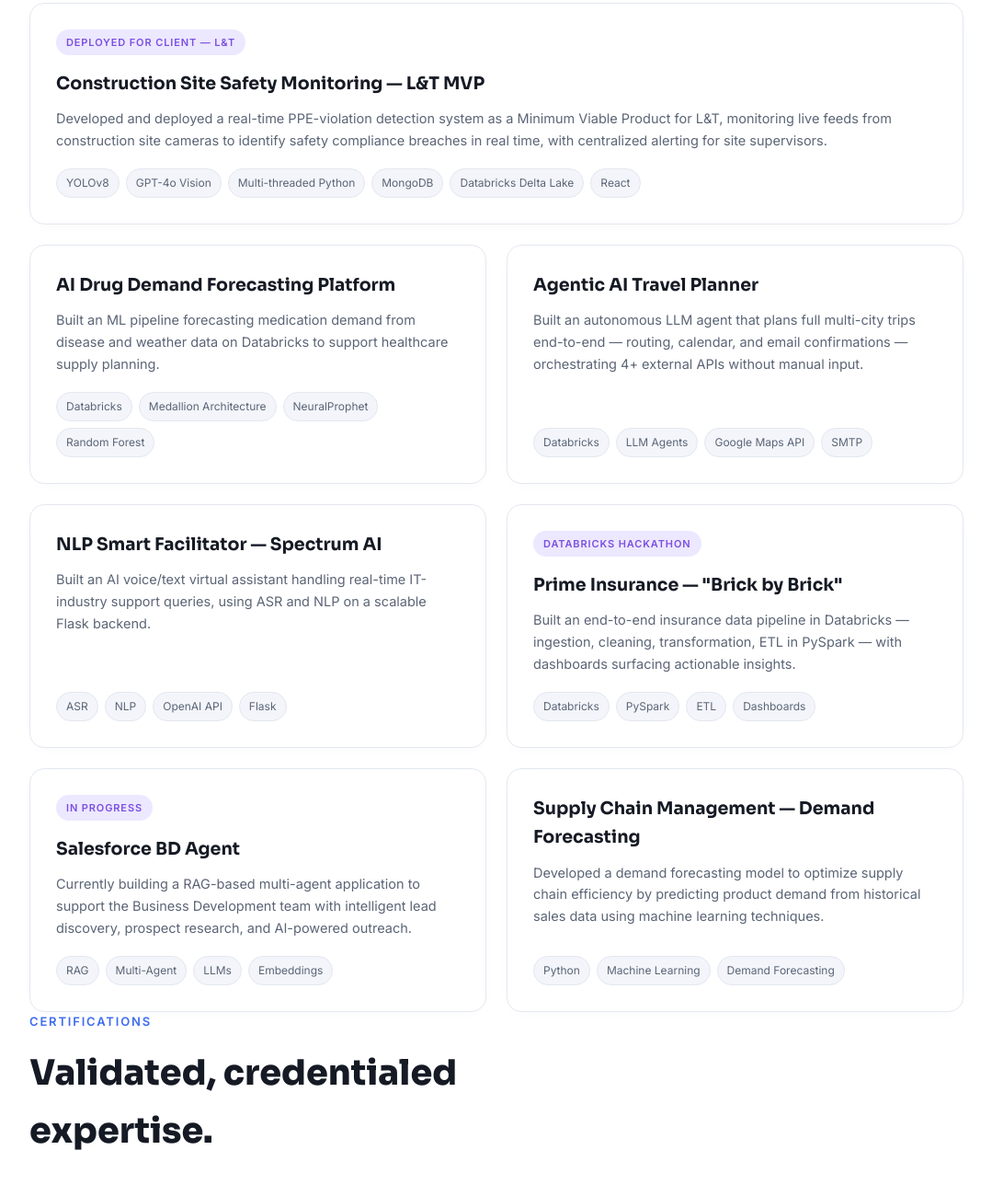
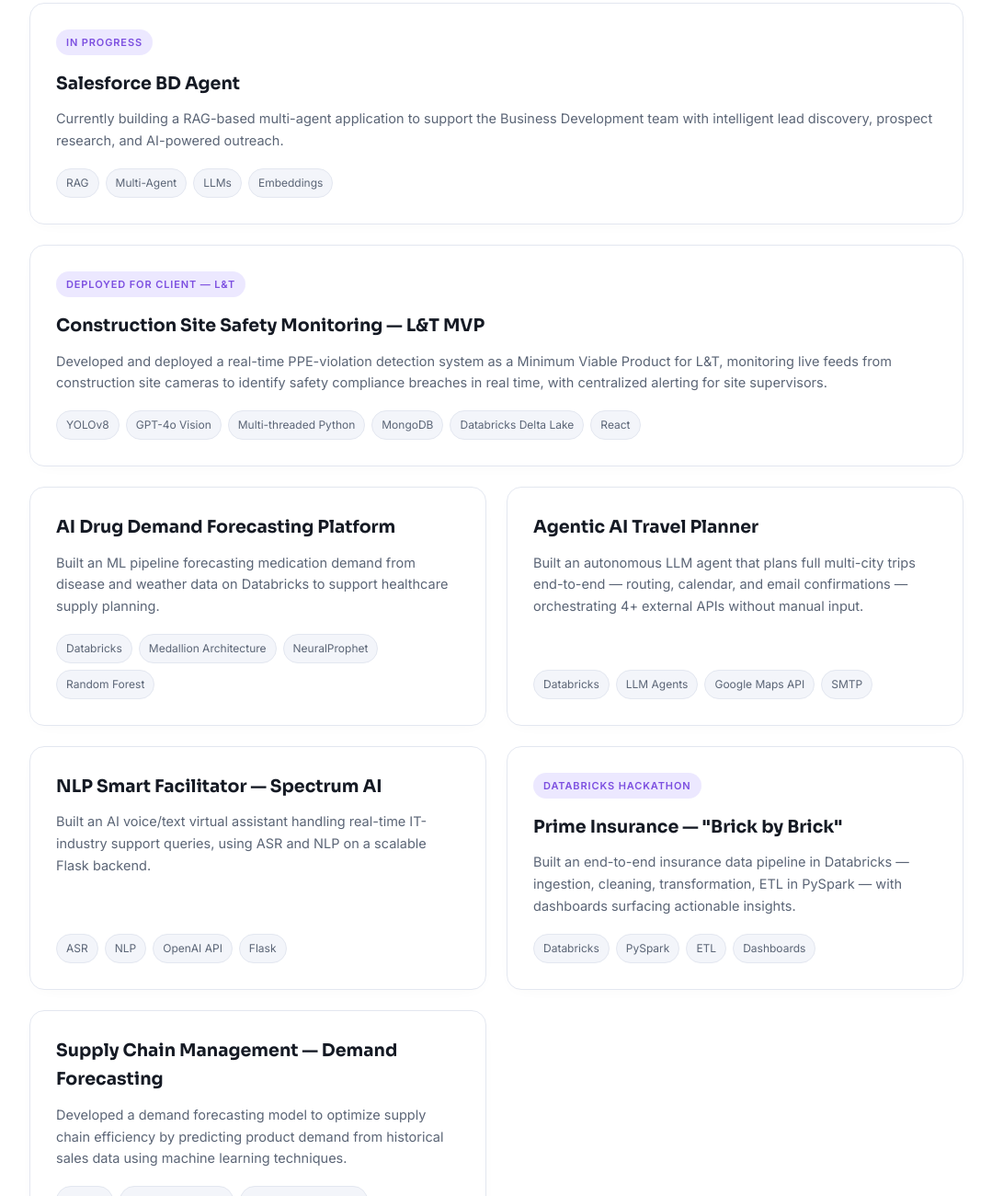
Before and after one commit to Srushti-bilurkar/srushti-portfolio, a plain HTML site: page index.html in a window 1280 px wide. Shown: the part 2917-4217 px from the top of the page at 92% size, without its empty margins (100-1179 px from the left). Drawn offline with Linux system fonts and the light colour scheme.

Commit message:
index.html

```diff
--- a/index.html
+++ b/index.html
@@ -405,6 +405,15 @@
   <h2 class="section-title">Things I've built end-to-end.</h2>
   <div class="proj-grid">
     <div class="proj-card wide">
+      <div class="proj-flag">IN PROGRESS</div>
+      <h3>Salesforce BD Agent</h3>
+      <p>Currently building a RAG-based multi-agent application to support the Business Development team with intelligent lead discovery, prospect research, and AI-powered outreach.</p>
+      <div class="proj-tags pill-row">
+        <span class="pill">RAG</span><span class="pill">Multi-Agent</span><span class="pill">LLMs</span><span class="pill">Embeddings</span>
+      </div>
+    </div>
+
+    <div class="proj-card wide">
       <div class="proj-flag">DEPLOYED FOR CLIENT — L&T</div>
       <h3>Construction Site Safety Monitoring — L&T MVP</h3>
       <p>Developed and deployed a real-time PPE-violation detection system as a Minimum Viable Product for L&T, monitoring live feeds from construction site cameras to identify safety compliance breaches in real time, with centralized alerting for site supervisors.</p>
@@ -447,15 +456,6 @@
     </div>
 
     <!-- ===== Added from resume ===== -->
-    <div class="proj-card">
-      <div class="proj-flag">IN PROGRESS</div>
-      <h3>Salesforce BD Agent</h3>
-      <p>Currently building a RAG-based multi-agent application to support the Business Development team with intelligent lead discovery, prospect research, and AI-powered outreach.</p>
-      <div class="proj-tags pill-row">
-        <span class="pill">RAG</span><span class="pill">Multi-Agent</span><span class="pill">LLMs</span><span class="pill">Embeddings</span>
-      </div>
-    </div>
-
     <div class="proj-card">
       <h3>Supply Chain Management — Demand Forecasting</h3>
       <p>Developed a demand forecasting model to optimize supply chain efficiency by predicting product demand from historical sales data using machine learning techniques.</p>
```
